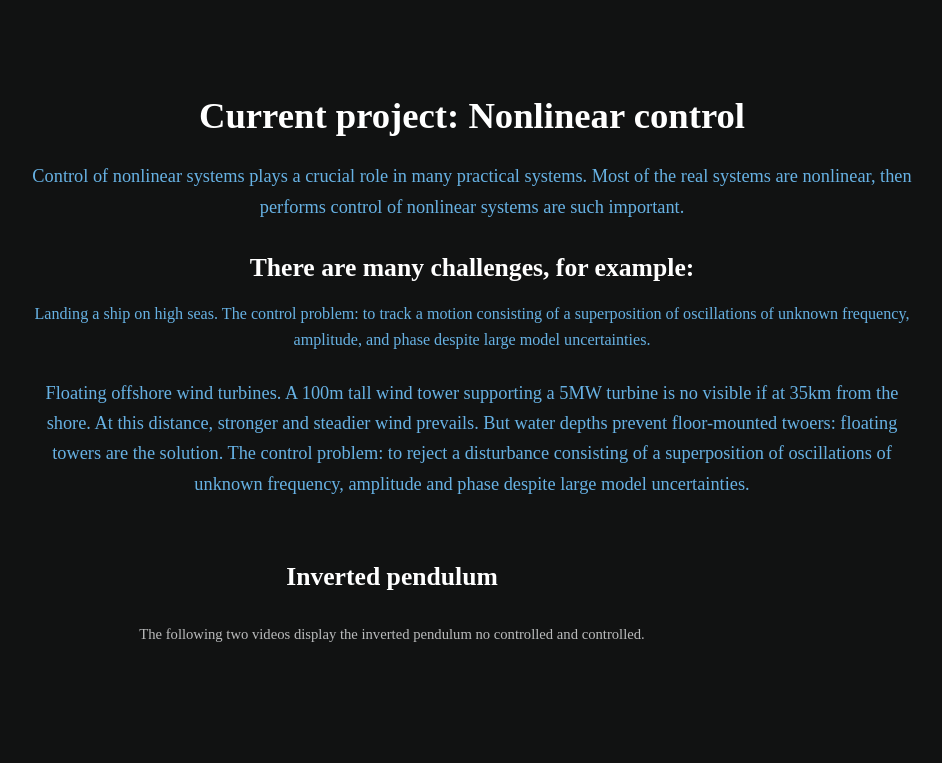
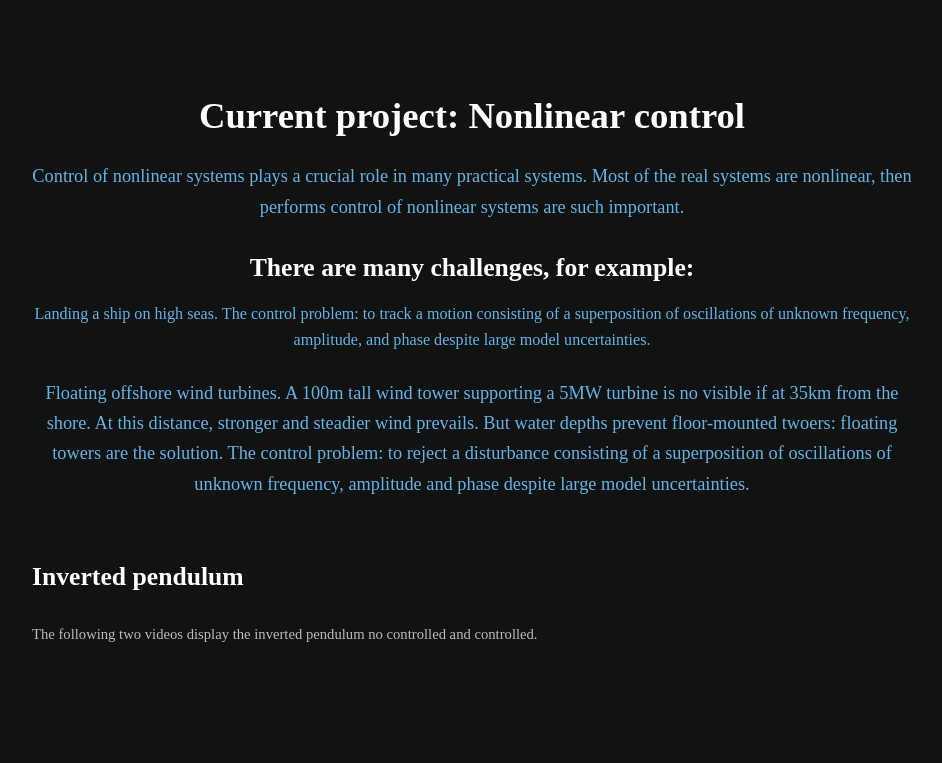
Before and after one commit to roscibely/roscibely.github.io, a Jekyll site: the page built from README.md, in a window 1280 px wide. Shown: the part 1800-2563 px from the top of the page, without its empty margins (168-1110 px from the left). Built offline with Jekyll 4.4.1, drawn with Linux system fonts in a browser that asks for light colours; some web fonts are replaced; our own code applies the rules of GitHub Pages for plain Markdown files; grey boxes are pictures that could not be loaded.

Commit message:
Update default.html

```diff
--- a/_layouts/default.html
+++ b/_layouts/default.html
@@ -67,7 +67,7 @@
 									amplitude and phase despite large model uncertainties.</p>
 							</header>
 							<div class="flex flex-1">
-								<div class="col align-center">
+								<div class="col col1">
 									<h3> Inverted pendulum</h3>
 									<p>The following two videos display the inverted pendulum no controlled
 										and controlled. </p>
@@ -82,7 +82,7 @@
 								</div>
 							</div>
 							<div class="flex flex-1">
-								<div class="col align-center">
+								<div class="align-center">
 									<h3>Project</h3>
 									<p>We are working on the development of a learning-based robust control.</p>
 									<div class="image fit">
```
